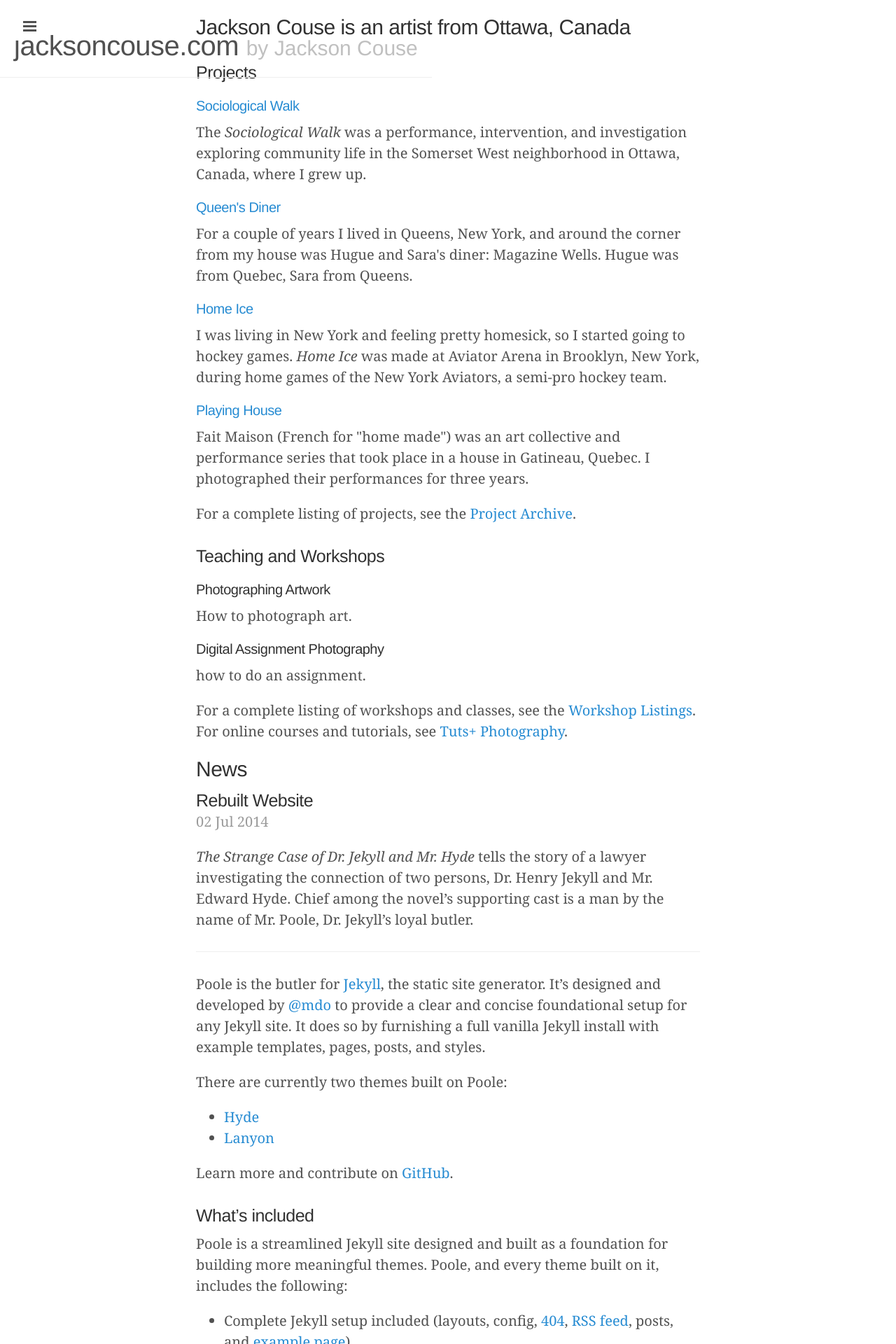
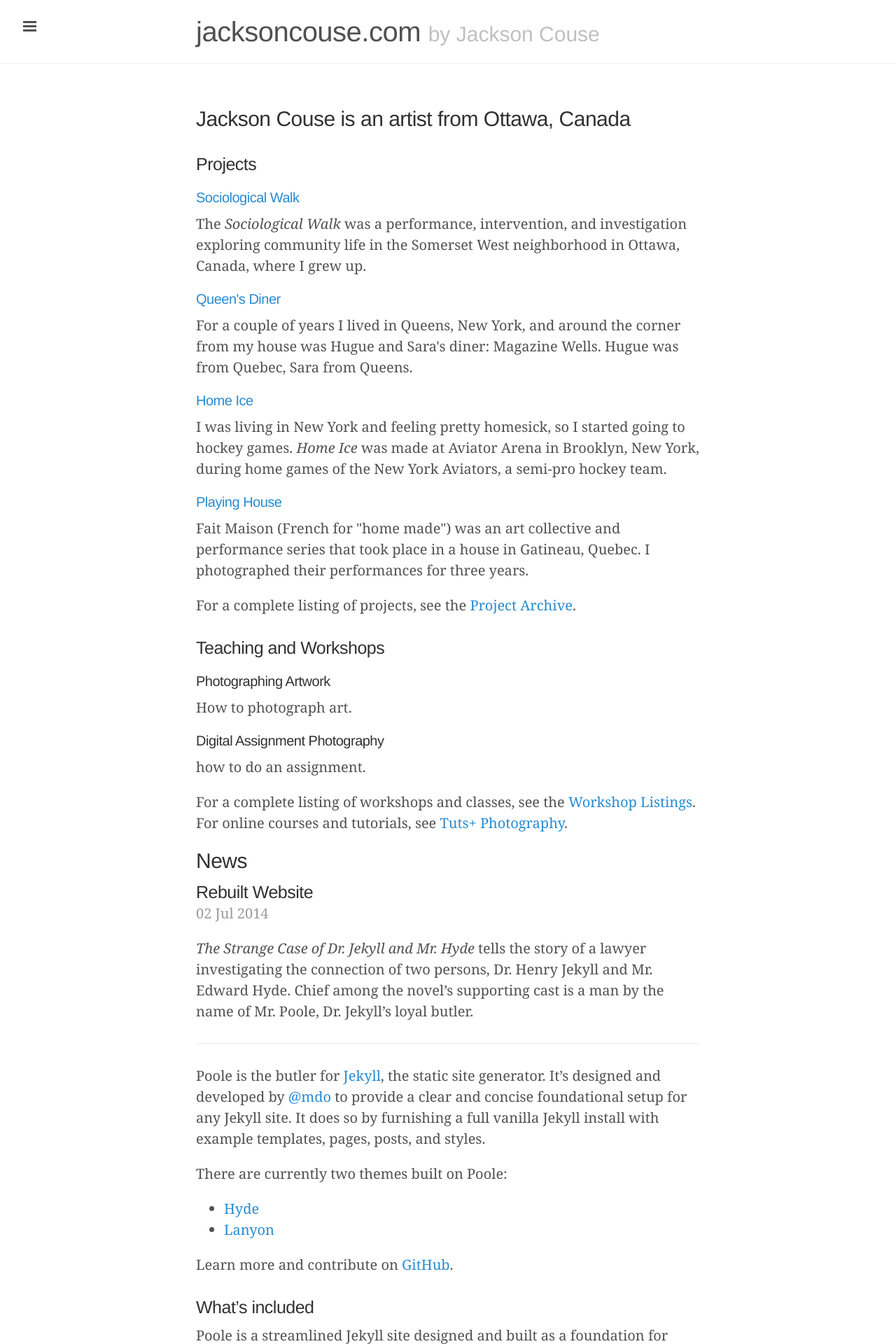
Before and after one commit to jacksoncouse/jacksoncouse.github.io, a Jekyll site: the page built from index.html, in a window 1280 px wide. Shown: the top 1920 px of the page at 70% size. Built offline with Jekyll 4.4.1, drawn with Linux system fonts in a browser that asks for light colours; Markdown is read by kramdown in place of the engine named in the settings; the list of posts is cut into pages by our own code.

Commit message:
removed fixed masthead, back to movement

```diff
--- a/public/css/jackson.css
+++ b/public/css/jackson.css
@@ -16,7 +16,3 @@
   padding-left: 0;
   list-style: none;
 }
-
-.masthead {
-  position: fixed;
-}
```
